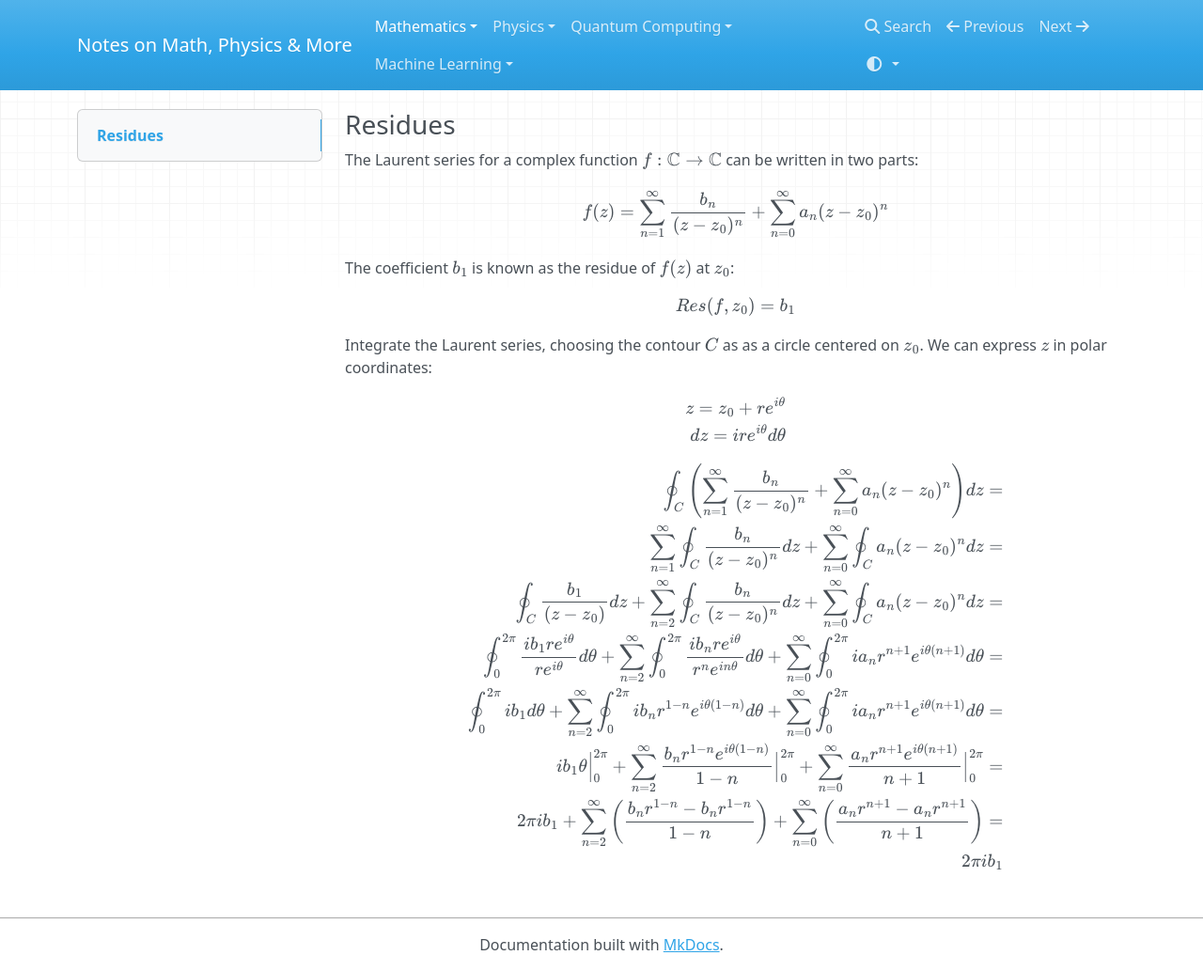
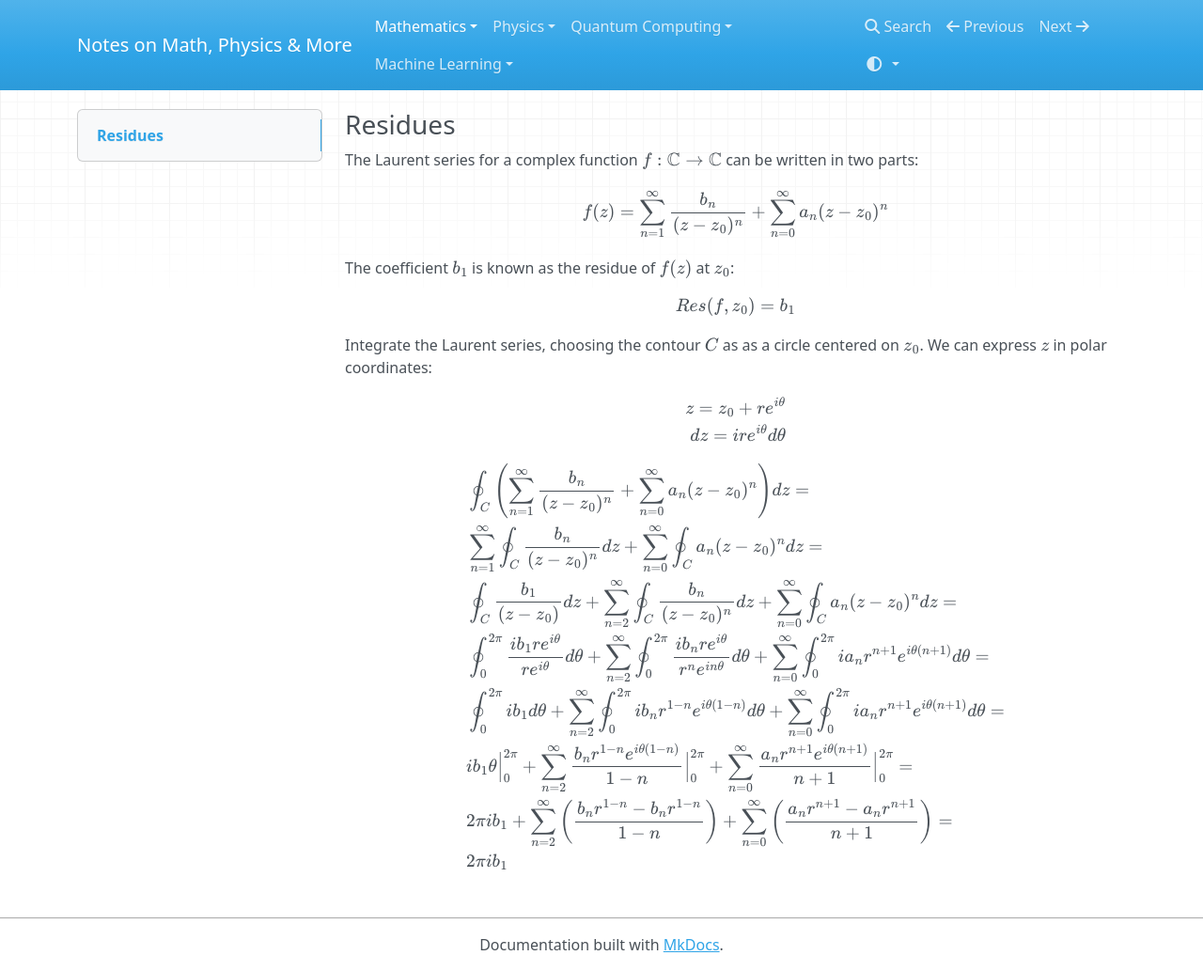
Before and after one commit to boonware/notes, an MkDocs documentation site: the page built from docs/complex_analysis/residue_theorem.md, in a window 1280 px wide and 1033 px high. Shown: the whole window at 94% size. Built offline with MkDocs 1.6.1, drawn with Linux system fonts in a browser that asks for light colours; nearby versions of some CDN libraries.

Commit message:
fix formatting

```diff
--- a/docs/complex_analysis/residue_theorem.md
+++ b/docs/complex_analysis/residue_theorem.md
@@ -22,13 +22,13 @@
 
 $$
     \begin{align*}
-        \oint_C \left( \sum_{n=1}^\infty \frac{b_n}{(z-z_0)^n} + \sum_{n=0}^\infty a_n(z-z_0)^n \right) dz= \\
-        \sum_{n=1}^\infty \oint_C \frac{b_n}{(z-z_0)^n} dz + \sum_{n=0}^\infty \oint_C a_n(z-z_0)^n dz = \\
-        \oint_C \frac{b_1}{(z-z_0)} dz + \sum_{n=2}^\infty \oint_C \frac{b_n}{(z-z_0)^n} dz + \sum_{n=0}^\infty \oint_C a_n(z-z_0)^n dz = \\
-        \oint_0^{2\pi} \frac{ib_1re^{i\theta}}{re^{i\theta}} d\theta + \sum_{n=2}^\infty \oint_0^{2\pi} \frac{ib_nre^{i\theta}}{r^ne^{in\theta}} d\theta + \sum_{n=0}^\infty \oint_0^{2\pi} ia_nr^{n+1}e^{i\theta(n+1)} d\theta  = \\
-        \oint_0^{2\pi} ib_1 d\theta + \sum_{n=2}^\infty \oint_0^{2\pi} ib_nr^{1-n}e^{i\theta(1-n)} d\theta + \sum_{n=0}^\infty \oint_0^{2\pi} ia_nr^{n+1}e^{i\theta(n+1)} d\theta = \\
-        ib_1\theta \Big|_0^{2\pi} + \sum_{n=2}^\infty \frac{b_nr^{1-n}e^{i\theta(1-n)}}{1-n} \Big|_0^{2\pi} + \sum_{n=0}^\infty \frac{a_nr^{n+1}e^{i\theta(n+1)}}{n+1} \Big|_0^{2\pi} = \\
-        2\pi i b_1 + \sum_{n=2}^\infty \left(\frac{b_nr^{1-n} - b_nr^{1-n}}{1-n} \right) + \sum_{n=0}^\infty \left( \frac{a_nr^{n+1} - a_nr^{n+1}}{n+1} \right) = \\
-        2\pi i b_1
+        & \oint_C \left( \sum_{n=1}^\infty \frac{b_n}{(z-z_0)^n} + \sum_{n=0}^\infty a_n(z-z_0)^n \right) dz= \\
+        & \sum_{n=1}^\infty \oint_C \frac{b_n}{(z-z_0)^n} dz + \sum_{n=0}^\infty \oint_C a_n(z-z_0)^n dz = \\
+        & \oint_C \frac{b_1}{(z-z_0)} dz + \sum_{n=2}^\infty \oint_C \frac{b_n}{(z-z_0)^n} dz + \sum_{n=0}^\infty \oint_C a_n(z-z_0)^n dz = \\
+        & \oint_0^{2\pi} \frac{ib_1re^{i\theta}}{re^{i\theta}} d\theta + \sum_{n=2}^\infty \oint_0^{2\pi} \frac{ib_nre^{i\theta}}{r^ne^{in\theta}} d\theta + \sum_{n=0}^\infty \oint_0^{2\pi} ia_nr^{n+1}e^{i\theta(n+1)} d\theta  = \\
+        & \oint_0^{2\pi} ib_1 d\theta + \sum_{n=2}^\infty \oint_0^{2\pi} ib_nr^{1-n}e^{i\theta(1-n)} d\theta + \sum_{n=0}^\infty \oint_0^{2\pi} ia_nr^{n+1}e^{i\theta(n+1)} d\theta = \\
+        & ib_1\theta \Big|_0^{2\pi} + \sum_{n=2}^\infty \frac{b_nr^{1-n}e^{i\theta(1-n)}}{1-n} \Big|_0^{2\pi} + \sum_{n=0}^\infty \frac{a_nr^{n+1}e^{i\theta(n+1)}}{n+1} \Big|_0^{2\pi} = \\
+        & 2\pi i b_1 + \sum_{n=2}^\infty \left(\frac{b_nr^{1-n} - b_nr^{1-n}}{1-n} \right) + \sum_{n=0}^\infty \left( \frac{a_nr^{n+1} - a_nr^{n+1}}{n+1} \right) = \\
+        & 2\pi i b_1
     \end{align*}
 $$
```
